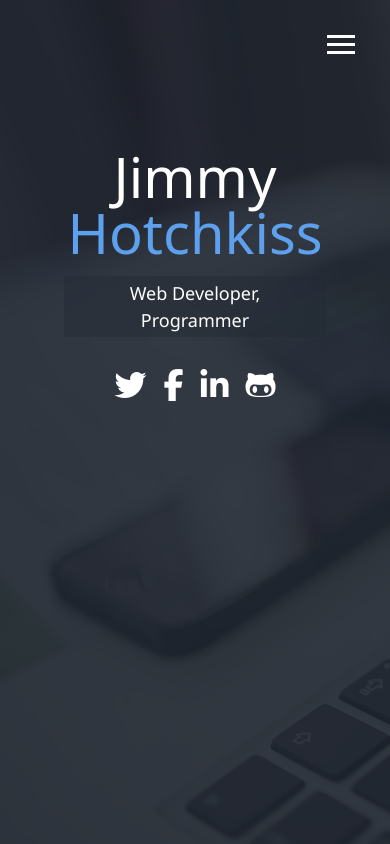
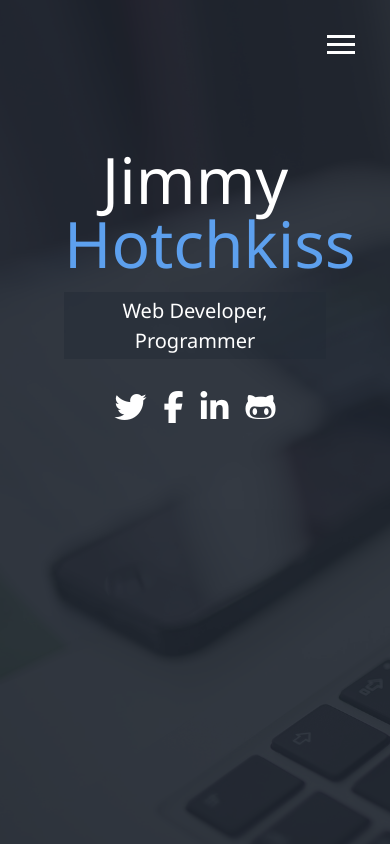
Before and after one commit to JimHotchkiss/my_portfolio, a PHP site: page /dist/index.php in a window 390 px wide. Run offline with PHP 8.4, Linux system fonts and the light colour scheme; some libraries are stand-ins or nearby versions.

Commit message:
Made edits to the media queries.

```diff
--- a/dist/about.html
+++ b/dist/about.html
@@ -25,9 +25,9 @@
           <li class="nav-item">
             <a href="index.html" class="nav-link">Home</a>
           </li>
-          <li class="nav-item">
+          <!-- <li class="nav-item">
             <a href="#" class="nav-link" id="blog-link">Blog</a>
-          </li>
+          </li> -->
           <li class="nav-item current">
             <a href="about.html" class="nav-link" id="about-link">About Me </a>
           </li>
--- a/dist/css/main.css
+++ b/dist/css/main.css
@@ -277,8 +277,16 @@ main {
 @media screen and (max-width: 500px) {
   main#home h1 {
     margin-top: 10vh;
-    font-size: 56px; }
+    font-size: 4rem; }
   main#home .sm-heading {
-    font-size: large; }
+    font-size: 1.25rem; }
   .projects {
-    grid-template-columns: 1fr; } }
+    grid-template-columns: 1fr; }
+  #about .lg-heading {
+    font-size: 4rem; }
+  #about .text-secondary {
+    font-size: 4rem; }
+  #about .sm-heading {
+    font-size: 1.25rem; }
+  .about-info .bio-image {
+    width: 14rem; } }
--- a/dist/index.html
+++ b/dist/index.html
@@ -27,9 +27,9 @@
         <li class="nav-item current">
           <a href="/" class="nav-link">Home</a>
         </li>
-        <li class="nav-item">
+        <!-- <li class="nav-item">
           <a href="#" class="nav-link" id="blog-link">Blog</a>
-        </li>
+        </li> -->
         <li class="nav-item">
           <a href="about.html"   class="nav-link" id="about-link">About Me</a>
         </li>
@@ -37,7 +37,7 @@
           <a href="work.html" class="nav-link">MY WORK</a>
         </li>
         <li class="nav-item">
-          <a href="contact.html" class="nav-link">HOW TO REACH ME
+          <a href="contact.html" class="nav-link">CONTACT ME
           </a>
         </li>
       </ul>
@@ -51,15 +51,15 @@
       Web Developer, Programmer
     </h2>
     <div class="icon">
-      <a href="#!">
+      <a href="https://twitter.com/jh8up" target="_blank">
         <i class="fab fa-twitter fa-2x"></i>
-      <a href="#!">
+      <a href="https://www.facebook.com/james.hotchkiss.31/?viewas=100000686899395" target="_blank">
         <i class="fab fa-facebook-f fa-2x"></i>
       </a>
-      <a href="#!">
+      <a href="www.linkedin.com/in/james-hotchkiss-024730b2" target="_blank">
         <i class="fab fa-linkedin-in fa-2x"></i>
       </a>
-      <a href="#!">
+      <a href="https://github.com/JimHotchkiss" target="_blank">
         <i class="fab fa-github-alt fa-2x"></i>
       </a>
     </div>
--- a/dist/work.html
+++ b/dist/work.html
@@ -25,9 +25,9 @@
           <li class="nav-item">
             <a href="index.html" class="nav-link">Home</a>
           </li>
-          <li class="nav-item">
+          <!-- <li class="nav-item">
             <a href="#" class="nav-link" id="blog-link">Blog</a>
-          </li>
+          </li> -->
           <li class="nav-item">
             <a href="about.html" class="nav-link" id="about-link">About Me </a>
           </li>
--- a/scss/_mobile.scss
+++ b/scss/_mobile.scss
@@ -69,12 +69,24 @@
 @include mediaSm {
   main#home h1 {
     margin-top: 10vh;
-    font-size: 56px;
+    font-size: 4rem;
   }
   main#home .sm-heading {
-    font-size: large;
+    font-size: 1.25rem;
   }
   .projects {
     grid-template-columns: 1fr;
   }
+  #about .lg-heading {
+    font-size: 4rem;
+  }
+  #about .text-secondary {
+    font-size: 4rem;
+  }
+  #about .sm-heading {
+    font-size: 1.25rem;
+  }
+  .about-info .bio-image {
+    width: 14rem;
+  }
 }
```
Also changed, not shown: dist/js/blog.js.
